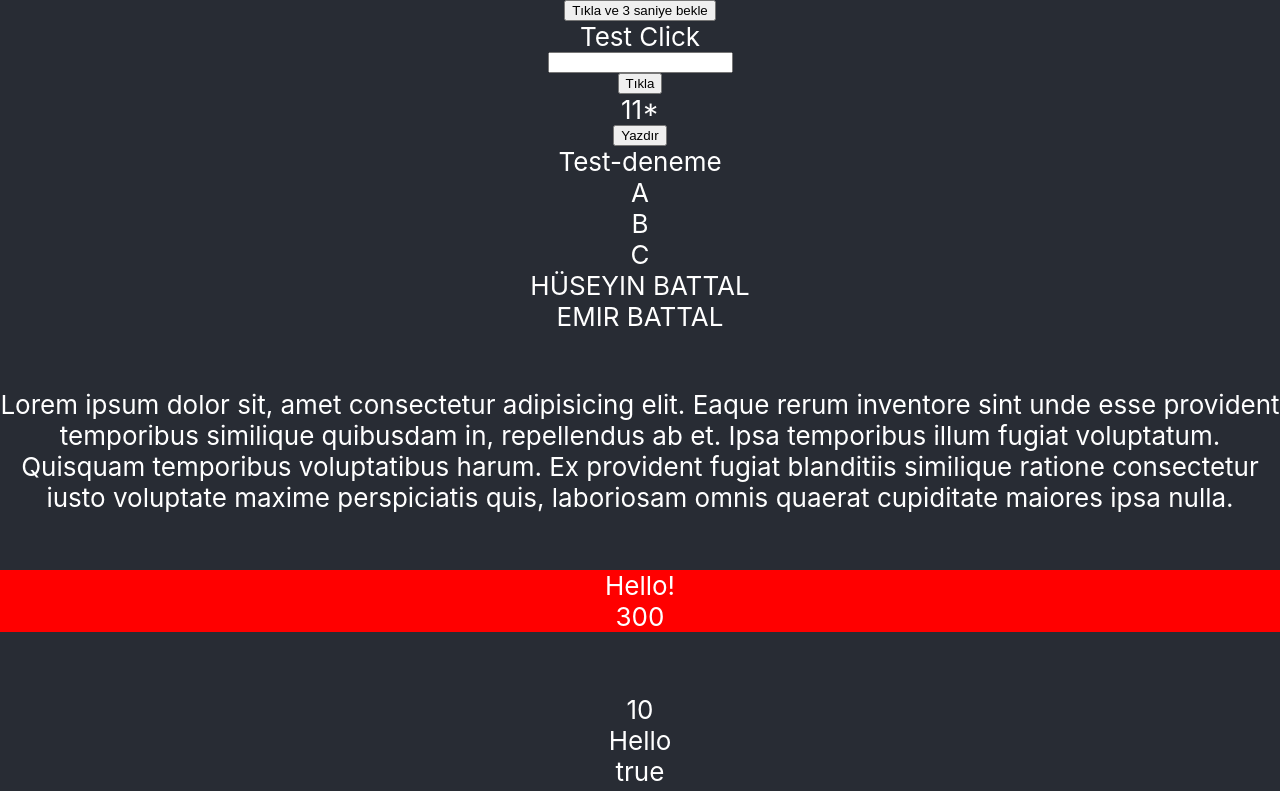
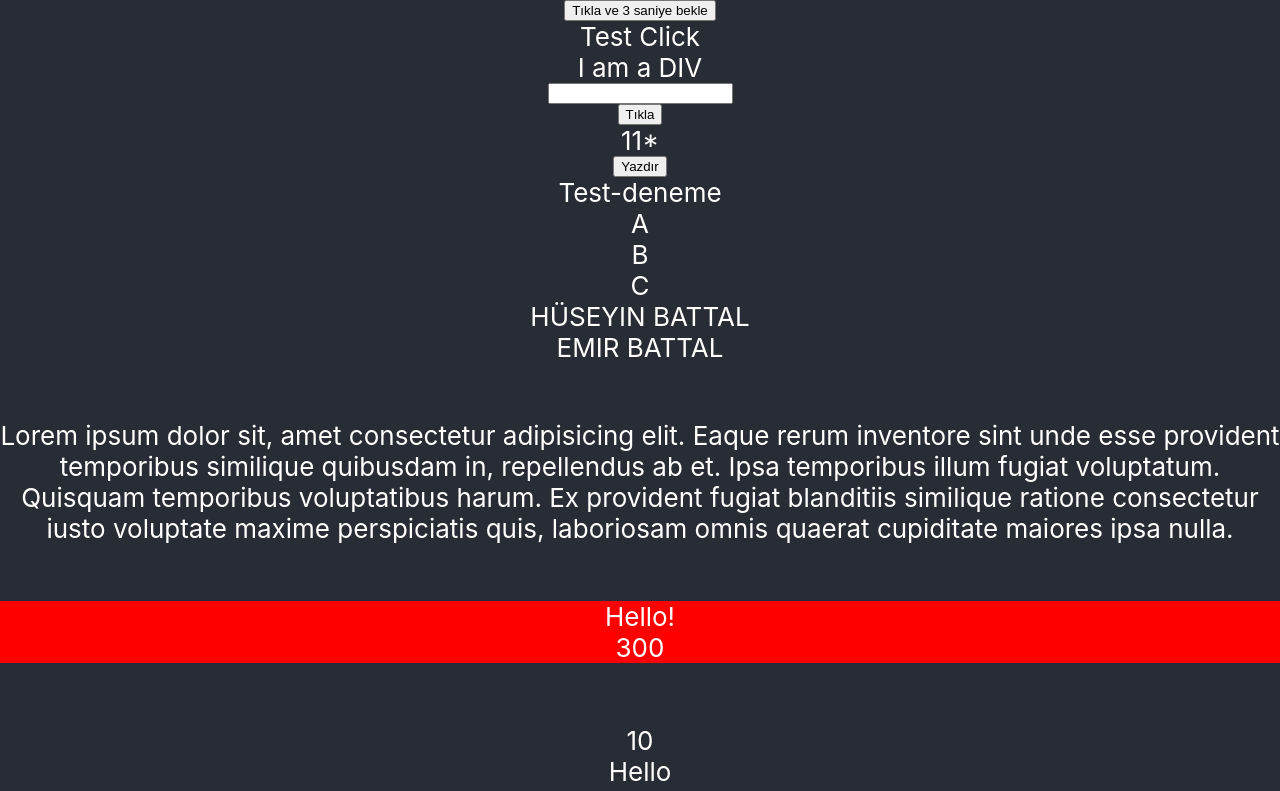
Before and after one commit to huseyinbattal/react-typescript, a React (Create React App) app: page / in a window 1280 px wide. Shown: the top 791 px of the page. Built offline with nearby package versions, Linux system fonts and the light colour scheme.

Commit message:
Update App.tsx

```diff
--- a/src/App.tsx
+++ b/src/App.tsx
@@ -41,6 +41,12 @@ function App() {
           alert("ss")
         }} />
 
+        <div onClick={(e: React.MouseEvent<HTMLDivElement>) => {
+          console.log(e)
+        }}>
+I am a DIV
+        </div>
+
         <input onChange={(e: React.ChangeEvent<HTMLInputElement>) => {
           console.log(e.target.value)
         }} />
```
